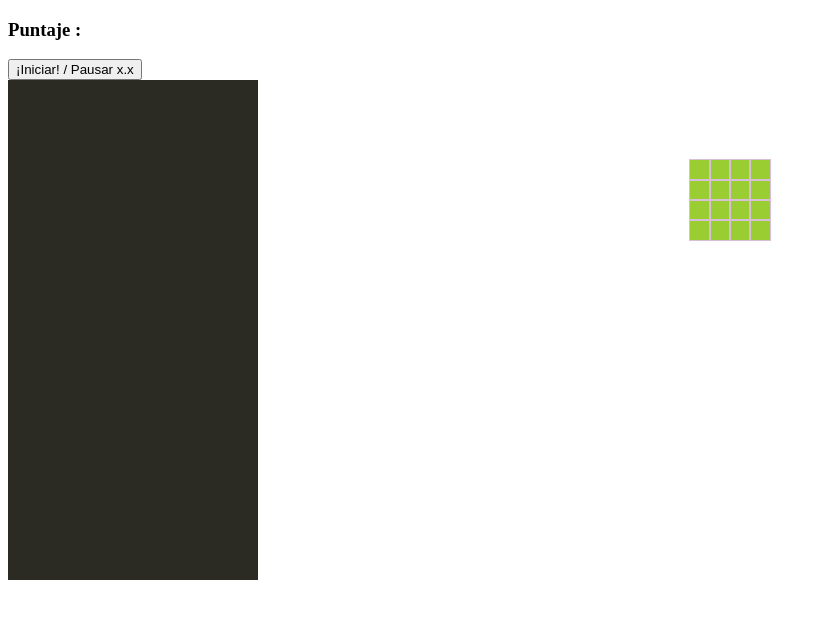
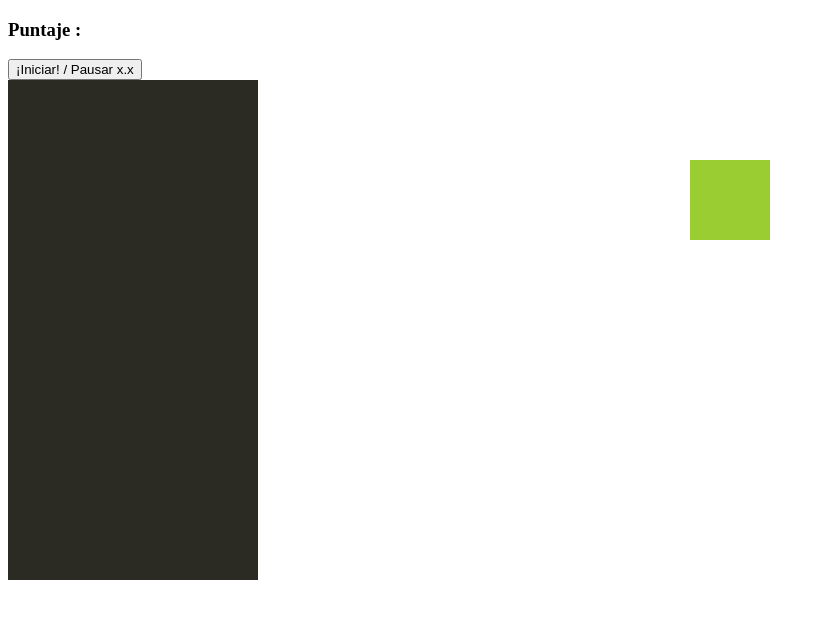
Before and after one commit to MartinMaffei95/tetris, a plain HTML site: page index.html in a window 1280 px wide. Shown: the whole page, without its empty margins (0-826 px from the left). Drawn offline with Linux system fonts and the light colour scheme.

Commit message:
reparado bug visual

```diff
--- a/style.css
+++ b/style.css
@@ -27,8 +27,9 @@
     margin-left: 50px;
     width: 80px ;
     height: 80px;
-    display: flex;
-    flex-wrap: wrap;
+    display: grid;
+    grid-template-columns: repeat(4,1fr);
+    grid-template-rows: repeat(3,1fr);
     background-color: yellowgreen;
     position: absolute;
     top: 20%;
@@ -38,6 +39,6 @@
 .mini-grid div{
     height: 20px;
     width: 20px;
-    outline: thistle 1px solid;
+    /* outline: thistle 1px solid; */
 
 }
```
